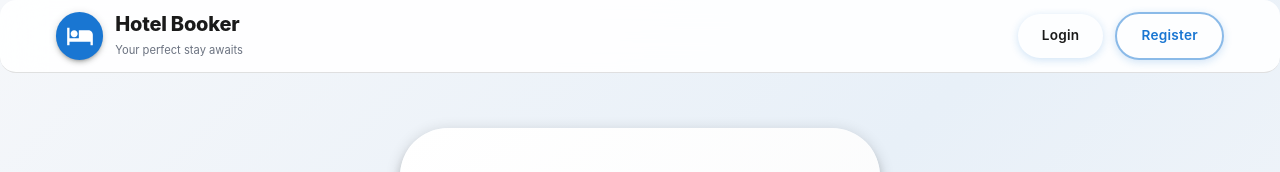
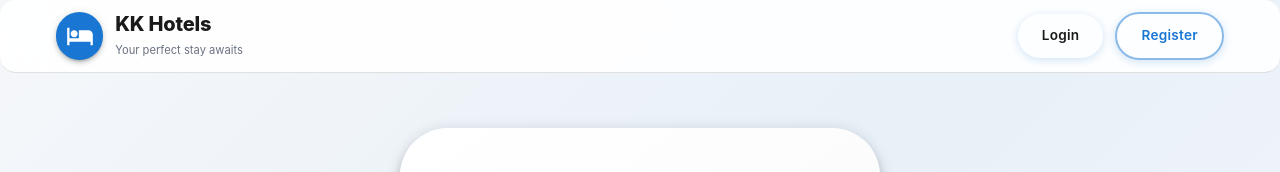
Before and after one commit to krishnakantjmishra/hotel-booking-system, a React (Create React App) app in the folder frontend/: page / in a window 1280 px wide. Shown: the top 172 px of the page. Built offline with nearby package versions, Linux system fonts and the light colour scheme.

Commit message:
Checking deploy file

```diff
--- a/frontend/src/components/Navbar.js
+++ b/frontend/src/components/Navbar.js
@@ -94,7 +94,7 @@ const Navbar = () => {
               </Paper>
               <Box>
                 <Typography variant="h6" fontWeight={800} sx={{ lineHeight: 1.2 }}>
-                  Hotel Booker
+                  KK Hotels
                 </Typography>
                 <Typography variant="caption" color="text.secondary" sx={{ fontSize: "0.7rem" }}>
                   Your perfect stay awaits
```
